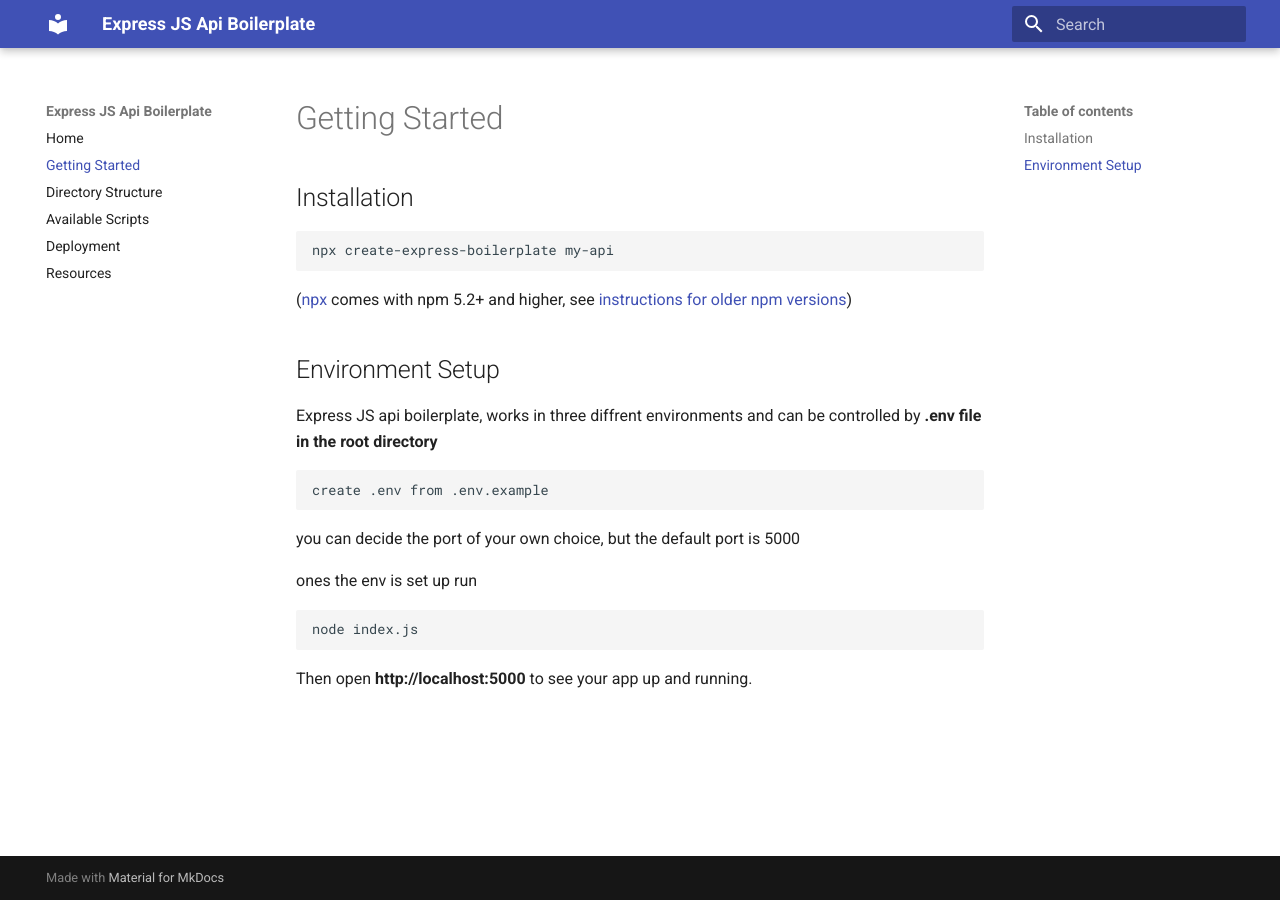
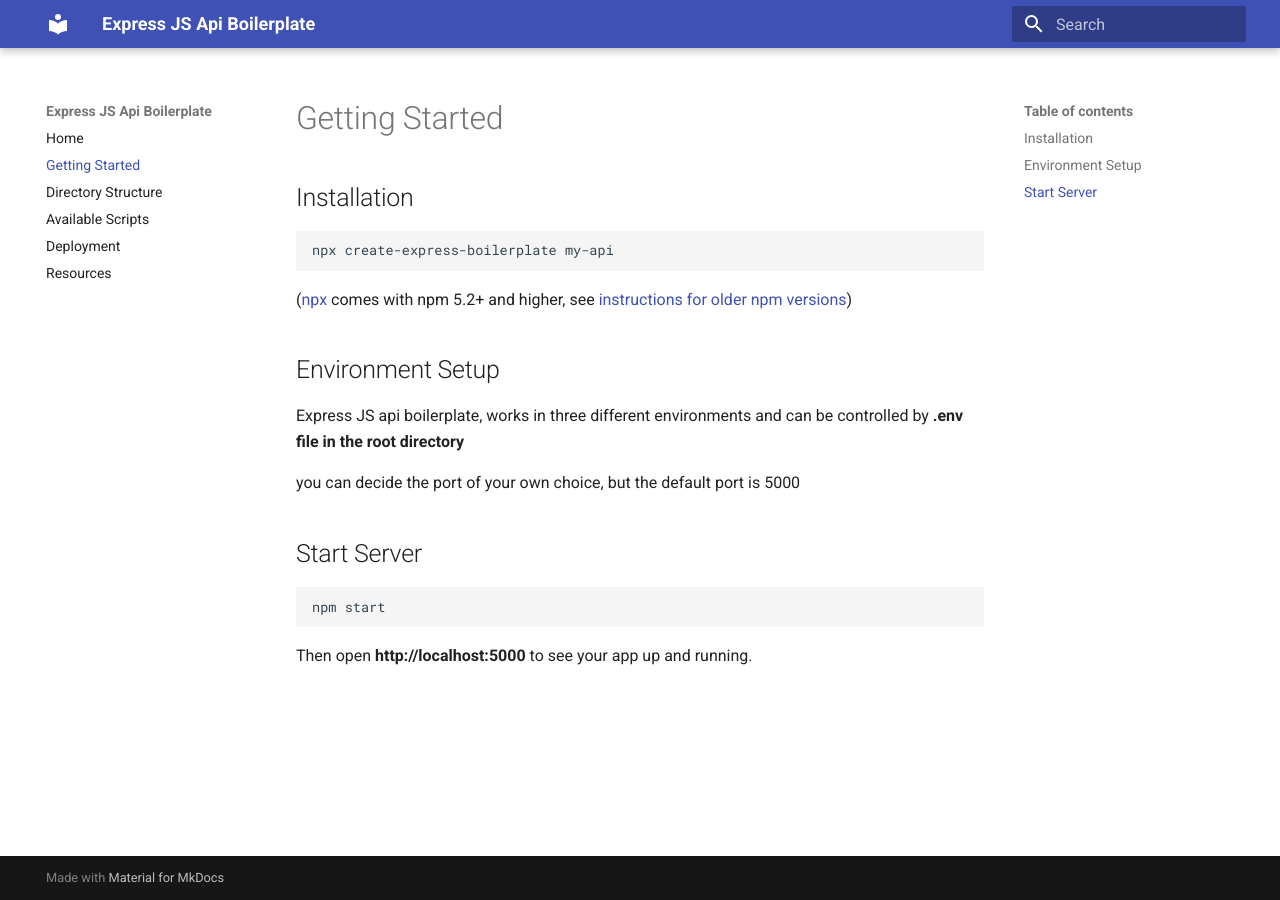
Before and after one commit to 3rd-planet/framework-x, an MkDocs documentation site: the page built from docs/getting-started.md, in a window 1280 px wide. Built offline with MkDocs 1.6.1 and Material for MkDocs 9.7.7, drawn with Linux system fonts in a browser that asks for light colours.

Commit message:
updated the docs

````diff
--- a/docs/getting-started.md
+++ b/docs/getting-started.md
@@ -10,17 +10,14 @@
 
 ## Environment Setup
 
-Express JS api boilerplate, works in three diffrent environments and can be controlled by **.env file in the root directory**
+Express JS api boilerplate, works in three different environments and can be controlled by **.env file in the root directory**
+
+you can decide the port of your own choice, but the default port is 5000
+
+## Start Server
 
 ```
-create .env from .env.example
-```
-you can decide the port of your own choice, but the default port is 5000
-
-ones the env is set up run
-
-```
-node index.js
+npm start
 ```
 
 Then open **http://localhost:5000** to see your app up and running.
````
Also changed, not shown: README.md (+5 -13 lines), docs/directory-structure.md (+10 -0 lines), docs/assets/directory_structure.png (added), 1 other file.
